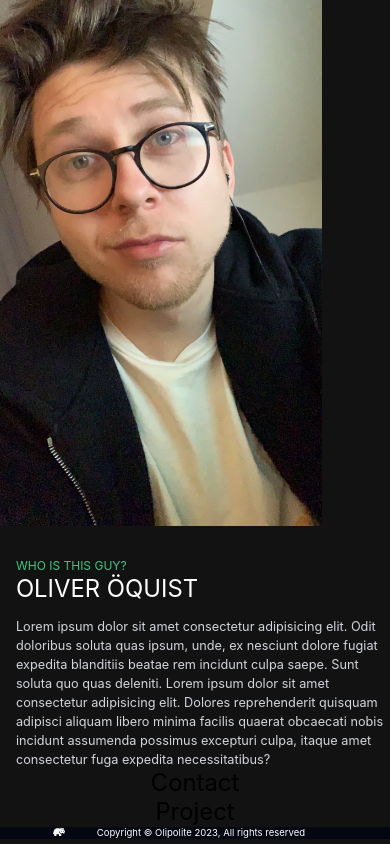
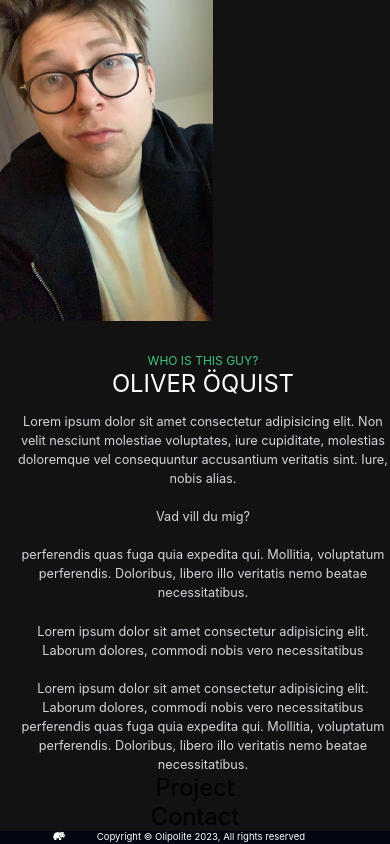
Before and after one commit to Olipolite/portfolioreact, a React (Create React App) app: page /about in a window 390 px wide. Shown: the part 1040-1884 px from the top of the page. Built offline with nearby package versions, Linux system fonts and the light colour scheme.

Commit message:
Change routing, now single page with react-scroll, also sorted mobile-nav-issue

```diff
--- a/package.json
+++ b/package.json
@@ -16,6 +16,7 @@
     "react-icons": "^4.8.0",
     "react-router-dom": "^6.11.1",
     "react-scripts": "5.0.1",
+    "react-scroll": "^1.8.9",
     "web-vitals": "^2.1.4"
   },
   "scripts": {
--- a/src/components/About.jsx
+++ b/src/components/About.jsx
@@ -3,26 +3,38 @@ import Oli from '../IMG_3544.JPG';
 
 function About() {
   return (
-    <div className="container flex-col justify-center items-center mx-auto flex-grow min-h-screen pt-20">
-      <div className="sm:px-4 lg:flex justify-center md:px-32 lg:px-40 xl:px-64">
-        <img src={Oli} alt="oliver" className="w-[40vh] h-auto pr-5" />
+    <div id="about" className="container flex-col justify-center items-center mx-auto flex-grow min-h-screen pt-20">
+      <div className=" text-center sm:text-left sm:px-4 lg:flex justify-center md:px-32 lg:px-40 xl:px-64">
+        <img src={Oli} alt="oliver" className="w-72 h-auto lg:h-[550px] lg:w-[800px] pr-5 overflow-visible" />
         <article className="pl-5">
           <p className="text-cactus text-[12px] pt-10 lg:pt-0">WHO IS THIS GUY?</p>
           <h3 className="text-3xl text-white pb-4">OLIVER ÖQUIST</h3>
           <div>
-            <text className="text-gray-300">
-              {' '}
+            <p className="text-gray-300 whitespace-pre-line">
               Lorem ipsum dolor sit amet consectetur adipisicing elit.
-              Odit doloribus soluta quas ipsum, unde, ex nesciunt dolore
-              fugiat expedita blanditiis beatae rem incidunt culpa saepe.
-              Sunt soluta quo quas deleniti.
+              Non velit nesciunt molestiae voluptates, iure cupiditate,
+              molestias doloremque vel consequuntur
+              accusantium veritatis sint. Iure, nobis alias.
+              {'\n'}
+              {'\n'}
+              Vad vill du mig?
+              {'\n'}
+              {'\n'}
+              perferendis quas fuga quia expedita qui.
+              Mollitia, voluptatum perferendis.
+              Doloribus, libero illo veritatis nemo beatae necessitatibus.
+              {'\n'}
               {'\n'}
               Lorem ipsum dolor sit amet consectetur adipisicing elit.
-              Dolores reprehenderit quisquam adipisci aliquam libero minima facilis quaerat
-              obcaecati nobis incidunt assumenda possimus excepturi culpa,
-              itaque amet consectetur fuga expedita necessitatibus?
-
-            </text>
+              Laborum dolores, commodi nobis vero necessitatibus
+              {'\n'}
+              {'\n'}
+              Lorem ipsum dolor sit amet consectetur adipisicing elit.
+              Laborum dolores, commodi nobis vero necessitatibus
+              perferendis quas fuga quia expedita qui.
+              Mollitia, voluptatum perferendis.
+              Doloribus, libero illo veritatis nemo beatae necessitatibus.
+            </p>
           </div>
         </article>
       </div>
--- a/src/components/App.jsx
+++ b/src/components/App.jsx
@@ -15,8 +15,8 @@ function App() {
         <Navbar />
         <Home />
         <About />
+        <Project />
         <Contact />
-        <Project />
         <Footer />
       </PageContainer>
     </div>
--- a/src/components/Contact.jsx
+++ b/src/components/Contact.jsx
@@ -2,7 +2,7 @@ import React from 'react';
 
 function Contact() {
   return (
-    <div className="flex justify-center text-3xl">Contact</div>
+    <div id="contact" className="flex justify-center text-3xl">Contact</div>
   );
 }
 
--- a/src/components/Home.jsx
+++ b/src/components/Home.jsx
@@ -3,9 +3,9 @@ import Oliver from '../ostrontransparentless.png';
 
 function Home() {
   return (
-    <div className="container flex-col justify-center items-center mx-auto flex-grow min-h-screen pt-20">
-      <div className="sm:px-4 lg:flex items-center md:px-32 lg:px-40 xl:px-64">
-        <div className="sm:mx-5">
+    <div className="container mx-auto flex-grow min-h-screen pt-20">
+      <div id="/" className="flex flex-col justify-center lg:flex-row lg:items-center sm:px-4 md:px-32 lg:px-40 xl:px-64">
+        <div className="text-center sm:text-left sm:mx-5">
           <h2 className="text-md font-bold text-cactus">{'HELLO THERE STRANGER,'}</h2>
           <h1 className="text-5xl font-bold text-white pb-4">{"I'M OLIVER"}</h1>
           <p className="text-gray-300 lg:w-full md:w-full sm:w-2/3">
--- a/src/components/Navbar.jsx
+++ b/src/components/Navbar.jsx
@@ -2,21 +2,24 @@ import React, { useState } from 'react';
 import { FaHamburger, FaTimes } from 'react-icons/fa';
 import { FontAwesomeIcon } from '@fortawesome/react-fontawesome';
 import { faHippo } from '@fortawesome/free-solid-svg-icons';
-import { Link } from 'react-router-dom';
+import { Link } from 'react-scroll';
 
 function Navbar() {
   const routes = [
     {
-      path: '/',
+      path: 'home',
       title: 'Home',
-    }, {
-      path: '/about',
+    },
+    {
+      path: 'about',
       title: 'About',
-    }, {
-      path: '/project',
+    },
+    {
+      path: 'project',
       title: 'Project',
-    }, {
-      path: '/contact',
+    },
+    {
+      path: 'contact',
       title: 'Contact',
     },
   ];
@@ -36,12 +39,28 @@ function Navbar() {
       <div className="container mx-auto px-10 md:px-32 xl:px-64">
         <div className="" />
         <div className="flex items-center justify-between h-16">
-          <Link className="flex text-white text-xl hover:text-cactus" to="/"><FontAwesomeIcon icon={faHippo} /></Link>
+          <Link
+            className="flex text-white text-xl hover:text-cactus"
+            key={routes.home}
+            to={routes.home}
+            smooth
+            duration={500}
+          >
+            <FontAwesomeIcon icon={faHippo} />
+          </Link>
           {/* nav */}
           <div className="hidden lg:block">
             <div className="ml-10 flex items-baseline space-x-4">
-              {routes.map((path) => (
-                <Link className="rounded-md font-medium text-md hover:underline decoration-4 decoration-cactus" key={path.path} to={path.path}>{path.title}</Link>
+              {routes.map((route) => (
+                <Link
+                  className="rounded-md cursor-pointer font-medium text-md hover:underline decoration-4 decoration-cactus"
+                  key={route.path}
+                  to={route.path}
+                  smooth
+                  duration={500}
+                >
+                  {route.title}
+                </Link>
               ))}
             </div>
           </div>
@@ -61,15 +80,28 @@ function Navbar() {
             </button>
           </div>
           {/* mobile-menu */}
-          {open ? (
-            <div className="md:hidden fixed inset-0 flex items-center justify-center bg-svart bg-opacity-50">
-              <div className>
-                {routes.map((path) => (
-                  <Link onClick={closeMenu} className="text-gray-300 flex px-3 py-2 rounded-md text-base font-medium" key={path.path} to={path.path}>{path.title}</Link>
+          {open && (
+            <div className="lg:hidden fixed inset-0 flex items-center justify-center bg-black bg-opacity-50">
+              <div className="flex flex-col space-y-4">
+                {routes.map((route) => (
+                  <button
+                    type="button"
+                    key={route.path}
+                    onClick={() => {
+                      closeMenu();
+                      const element = document.getElementById(route.path);
+                      if (element) {
+                        element.scrollIntoView({ behavior: 'smooth' });
+                      }
+                    }}
+                    className="text-gray-300 flex px-3 py-2 rounded-md text-base font-medium"
+                  >
+                    {route.title}
+                  </button>
                 ))}
               </div>
             </div>
-          ) : null}
+          )}
         </div>
         <div className="" />
       </div>
--- a/src/components/Project.jsx
+++ b/src/components/Project.jsx
@@ -2,7 +2,7 @@ import React from 'react';
 
 function Project() {
   return (
-    <div className="flex justify-center text-3xl">Project</div>
+    <div id="project" className="flex justify-center text-3xl">Project</div>
   );
 }
 
```
Also changed, not shown: 1 other file (tests, documents, lock files or other folders).
